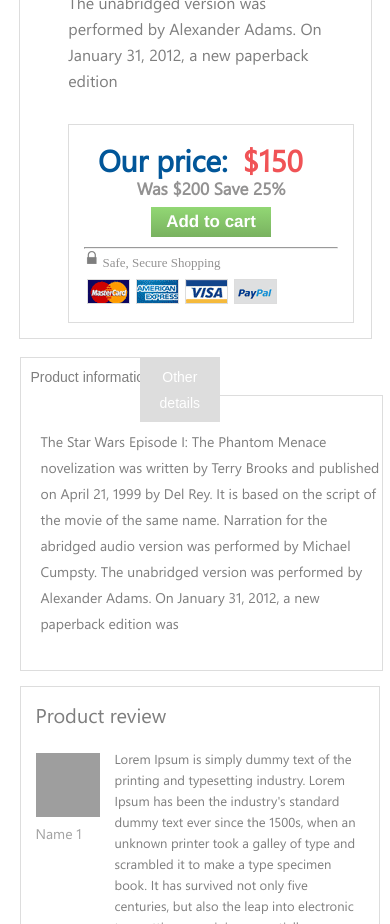
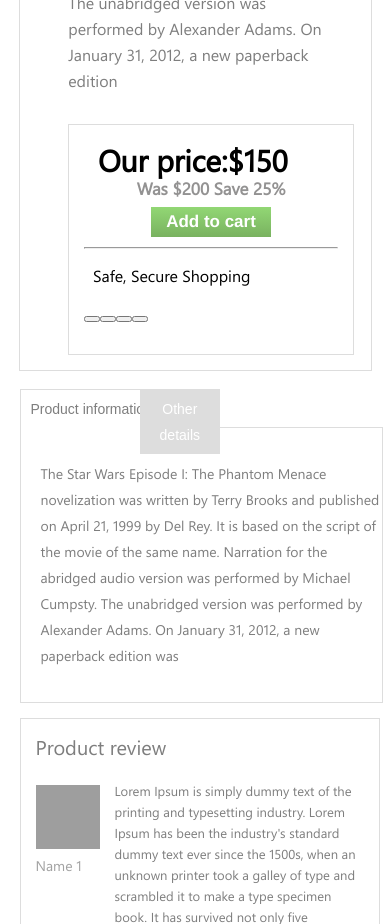
Before and after one commit to IvanShavliuga/booksshop, a Nuxt app: page /Product in a window 390 px wide. Shown: the part 1100-2024 px from the top of the page. Built offline with nearby package versions, Linux system fonts and the light colour scheme; grey boxes are pictures that could not be loaded.

Commit message:
pay component

```diff
--- /dev/null
+++ b/components/pay.vue
@@ -0,0 +1,221 @@
+<template>
+  <div class="pay">
+    <div class="pay__topblock">
+      <div class="pay__headblock">
+        <h4 class="pay__header">
+          <span class="pay__header-title">Our price:</span>
+          <span class="pay__header-price">${{book.price}}</span>
+        </h4>
+        <h5 class="pay__headblock-sale">Was ${{total}} Save {{book.sale}}% </h5>
+      </div>
+      <button class="pay__topblock-button">Add to cart</button>
+    </div>
+    <hr/>
+    <div class="pay__bottomblock">
+      <p class="pay__bottomblock-status">
+        <i class="pay__bottomblock-icon">&nbsp;</i>
+        Safe, Secure Shopping
+      </p>
+      <p class="pay__bottomblock-cards">
+        <button class="pay__bottomblock-card"></button>
+        <button class="pay__bottomblock-card"></button>
+        <button class="pay__bottomblock-card"></button>
+        <button class="pay__bottomblock-card"></button>
+      </p>
+    </div>
+  </div>
+</template>
+<style scoped lang="less">
+@import '../assets/css/style.less';
+.pay {
+  width: 670px;
+  margin-top: 30px;
+  margin-bottom: 15px;
+  padding: 15px;
+  border: 1px solid @bordercolor;
+  @media (max-width: 1300px) {
+    width: 49vw;
+  }
+  @media (max-width: 1200px) {
+    width: 46vw;
+  }
+  /*@media (max-width: 800px) {
+    width: 43vw;
+  }*/
+  @media (max-width: 650px) {
+    width: 65vw;
+    /*margin-left: -120px;
+    margin-top: 20px;*/
+  }
+  @media (max-width: 370px) {
+    margin-left: -10px;
+  }
+  @media (max-width: 280px) {
+    border: none;
+    margin-left: -15px;
+  }
+  &__topblock {
+    display: flex;
+    @media (max-width: 495px) {
+      flex-direction: column;
+      justify-content: center;
+    }
+    &-button {
+      background-image: linear-gradient(0deg, #79b260 0%, #92d774 100%);
+      border: none;
+      padding: 10px 30px;
+      display: block;
+      margin: 15px auto;
+      font-size: 24px;
+      height: 50px;
+      color: #ffffff;
+      font-weight: bold;
+      font-family: @pricefont;
+      @media (max-width: 1200px) {
+        font-size: 20px;
+        padding: 10px 5px;
+        width: 150px;
+      }
+      @media (max-width: 500px) {
+        font-size: 17px;
+        padding: 2px 5px;
+        height: 30px;
+        margin: 10px auto;
+        width: 120px;
+      }
+    }
+  }
+  &__headblock {
+    width: 30vw;
+    margin-top: 5px;
+    @media (max-width: 745px) {
+      margin: 0 auto;
+    }
+    @media (max-width: 495px) {
+      width: 58vw;
+    }
+    /*@media (max-width: 350px) {
+      width: 190px;
+    }*/
+    @media (max-width: 290px) {
+      width: 150px;
+      margin: 0;
+    }
+    &-sale {
+      font-size: 17px;
+      line-height: 17px;
+      color: #939292;
+
+      text-align: left;
+      margin-top: 5px;
+      margin-left: 0;
+      @media (max-width: 745px) {
+        text-align: center;
+      }
+      @media (max-width: 500px) {
+        margin-top: 0;
+        margin-bottom: 0;
+      }
+    }
+  }
+
+  &__header {
+    font-size: 36px;
+
+    margin: 0;
+    @media (max-width: 880px) {
+      font-size: 26px;
+    }
+    @media (max-width: 745px) {
+      font-size: 20px;
+    }
+    @media (max-width: 495px) {
+      font-size: 30px;
+    }
+    /*@media (max-width: 400px) {
+      font-size: 26px;
+    }*/
+    @media (max-width: 370px) {
+      font-size: 20px;
+    }
+  }
+  &__title {
+    color: #015699;
+    text-align: left;
+    margin-left: 0;
+  }
+  &__price {
+    color: @pricecolor;
+    font-weight: bold;
+    margin-left: 15px;
+  }
+
+  }
+  &__icon {
+    background-image: url('../assets/images/lock.svg');
+    display: inline-block;
+    background-repeat: no-repeat;
+    background-position: center bottom;
+    width: 15px;
+    height: 15px;
+  }
+  &__bottomblock {
+    &-status {
+      font-size: 13px;
+      line-height: 27px;
+      color: #939292;
+      font-family: "Helvetica Neue CE";
+      text-align: left;
+      margin: 0;
+    }
+    &-cards {
+      display: flex;
+      margin: 0;
+      @media (max-width: 270px) {
+        width: 100px;
+        flex-wrap: wrap;
+        margin: 0 auto;
+      }
+    }
+    &-card {
+      width: 43px;
+      height: 25px;
+      border: 1px solid @bordercolor;
+      margin: 3px;
+      &:hover {
+        border: 1px solid rgba(181,176,176,0.57);
+        filter: sepia(0.5);
+        opacity: 0.6;
+      }
+      &:first-child {
+        background-image: url('../assets/images/card1.png');
+      }
+      &:nth-child(2) {
+        background-image: url('../assets/images/card2.png');
+      }
+      &:nth-child(3) {
+        background-image: url('../assets/images/card3.png');
+      }
+      &:last-child {
+        background-image: url('../assets/images/card4.png');
+      }
+    }
+}
+</style>
+<script>
+export default {
+  props: {
+    book: {
+      type: Object,
+      required: true
+    }
+  },
+  computed: {
+    total () {
+      const drb = this.book.sale / 100
+      return this.book.price / (1 - drb)
+    }
+  }
+
+}
+</script>
--- a/pages/Product.vue
+++ b/pages/Product.vue
@@ -9,31 +9,7 @@
         <article class="product__block">
           <h3 class="product__block-title">{{book.title}}</h3>
           <p class="product__block-text">{{book.desc}}</p>
-          <div class="product__pay">
-            <div class="product__pay-topblock">
-              <div class="product__pay-headblock">
-                <h4 class="product__pay-header">
-                  <span class="product__pay-title">Our price:</span>
-                  <span class="product__pay-price">${{book.price}}</span>
-                </h4>
-                <h5 class="product__pay-sale">Was ${{total}} Save {{book.sale}}% </h5>
-              </div>
-              <button class="product__pay-button">Add to cart</button>
-            </div>
-            <hr/>
-            <div class="product__pay-bottomblock">
-              <p class="product__pay-status">
-                <i class="product__pay-icon">&nbsp;</i>
-                Safe, Secure Shopping
-              </p>
-              <p class="product__pay-cards">
-                <button class="product__pay-card"></button>
-                <button class="product__pay-card"></button>
-                <button class="product__pay-card"></button>
-                <button class="product__pay-card"></button>
-              </p>
-            </div>
-          </div>
+          <Pay :book="book"/>
         </article>
       </section>
       <section  class="product__section product__flex">
@@ -66,7 +42,7 @@ import Footer from '@/components/Footer.vue'
 import Pathcomp from '@/components/Pathcomp.vue'
 import Bookbanner from '@/components/Bookbanner.vue'
 import Commentbox from '@/components/Commentbox.vue'
-
+import Pay from '@/components/pay.vue'
 export default {
   name: 'Home',
   components: {
@@ -75,7 +51,8 @@ export default {
     Footer,
     Pathcomp,
     Bookbanner,
-    Commentbox
+    Commentbox,
+    Pay
   },
   data () {
     return {
@@ -87,12 +64,6 @@ export default {
         sale: 25,
         desc: 'The Star Wars Episode I: The Phantom Menace novelization was written by Terry Brooks and published on April 21, 1999 by Del Rey. It is based on the script of the movie of the same name. Narration for the abridged audio version was performed by Michael Cumpsty. The unabridged version was performed by Alexander Adams. On January 31, 2012, a new paperback edition '
       }
-    }
-  },
-  computed: {
-    total () {
-      const drb = this.book.sale / 100
-      return this.book.price / (1 - drb)
     }
   }
 }
@@ -175,176 +146,7 @@ export default {
       }*/
     }
   }
-  &__pay {
-    width: 670px;
-    margin-top: 30px;
-    margin-bottom: 15px;
-    padding: 15px;
-    border: 1px solid @bordercolor;
-    @media (max-width: 1300px) {
-      width: 49vw;
-    }
-    @media (max-width: 1200px) {
-      width: 46vw;
-    }
-    /*@media (max-width: 800px) {
-      width: 43vw;
-    }*/
-    @media (max-width: 650px) {
-      width: 65vw;
-      /*margin-left: -120px;
-      margin-top: 20px;*/
-    }
-    @media (max-width: 370px) {
-      margin-left: -10px;
-    }
-    @media (max-width: 280px) {
-      border: none;
-      margin-left: -15px;
-    }
-    &-topblock {
-      display: flex;
-      @media (max-width: 495px) {
-        flex-direction: column;
-        justify-content: center;
-      }
-    }
-    &-headblock {
-      width: 30vw;
-      margin-top: 5px;
-      @media (max-width: 745px) {
-        margin: 0 auto;
-      }
-      @media (max-width: 495px) {
-        width: 58vw;
-      }
-      /*@media (max-width: 350px) {
-        width: 190px;
-      }*/
-      @media (max-width: 290px) {
-        width: 150px;
-        margin: 0;
-      }
-    }
-    &-button {
-      background-image: linear-gradient(0deg, #79b260 0%, #92d774 100%);
-      border: none;
-      padding: 10px 30px;
-      display: block;
-      margin: 15px auto;
-      font-size: 24px;
-      height: 50px;
-      color: #ffffff;
-      font-weight: bold;
-      font-family: @pricefont;
-      @media (max-width: 1200px) {
-        font-size: 20px;
-        padding: 10px 5px;
-        width: 150px;
-      }
-      @media (max-width: 500px) {
-        font-size: 17px;
-        padding: 2px 5px;
-        height: 30px;
-        margin: 10px auto;
-        width: 120px;
-      }
-    }
-    &-header {
-      font-size: 36px;
 
-      margin: 0;
-      @media (max-width: 880px) {
-        font-size: 26px;
-      }
-      @media (max-width: 745px) {
-        font-size: 20px;
-      }
-      @media (max-width: 495px) {
-        font-size: 30px;
-      }
-      /*@media (max-width: 400px) {
-        font-size: 26px;
-      }*/
-      @media (max-width: 370px) {
-        font-size: 20px;
-      }
-    }
-    &-title {
-      color: #015699;
-      text-align: left;
-      margin-left: 0;
-    }
-    &-price {
-      color: @pricecolor;
-      font-weight: bold;
-      margin-left: 15px;
-    }
-    &-sale {
-      font-size: 17px;
-      line-height: 17px;
-      color: #939292;
-
-      text-align: left;
-      margin-top: 5px;
-      margin-left: 0;
-      @media (max-width: 745px) {
-        text-align: center;
-      }
-      @media (max-width: 500px) {
-        margin-top: 0;
-        margin-bottom: 0;
-      }
-    }
-    &-icon {
-      background-image: url('../assets/images/lock.svg');
-      display: inline-block;
-      background-repeat: no-repeat;
-      background-position: center bottom;
-      width: 15px;
-      height: 15px;
-    }
-    &-status {
-      font-size: 13px;
-      line-height: 27px;
-      color: #939292;
-      font-family: "Helvetica Neue CE";
-      text-align: left;
-      margin: 0;
-    }
-    &-cards {
-      display: flex;
-      margin: 0;
-      @media (max-width: 270px) {
-        width: 100px;
-        flex-wrap: wrap;
-        margin: 0 auto;
-      }
-    }
-    &-card {
-      width: 43px;
-      height: 25px;
-      border: 1px solid @bordercolor;
-      margin: 3px;
-      &:hover {
-        border: 1px solid rgba(181,176,176,0.57);
-        filter: sepia(0.5);
-        opacity: 0.6;
-      }
-      &:first-child {
-        background-image: url('../assets/images/card1.png');
-      }
-      &:nth-child(2) {
-        background-image: url('../assets/images/card2.png');
-      }
-      &:nth-child(3) {
-        background-image: url('../assets/images/card3.png');
-      }
-      &:last-child {
-        background-image: url('../assets/images/card4.png');
-      }
-    }
-  }
   &__image {
     width: 252px;
     height: 393px;
```
